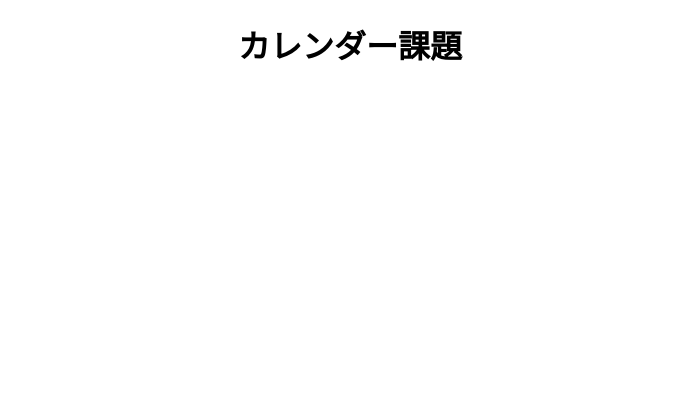
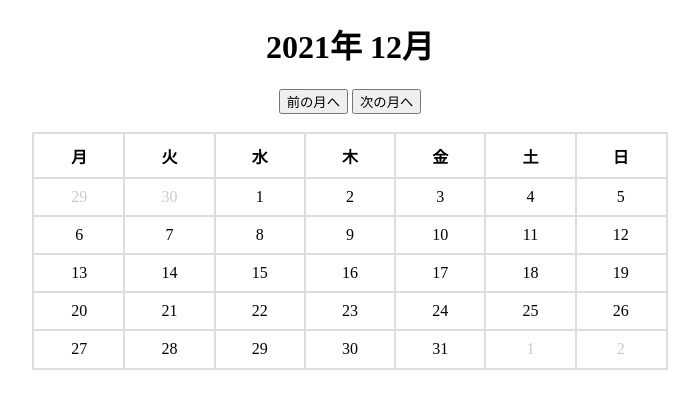
Before and after one commit to osakoyohei/js-calendar, a PHP site: page / in a window 1280 px wide. Shown: the top 409 px of the page, without its empty margins (290-989 px from the left). Run offline with PHP 8.4, Linux system fonts and the light colour scheme.

Commit message:
カレンダー機能実装

```diff
--- a/index.css
+++ b/index.css
@@ -1,3 +1,23 @@
-body {
+/*全体*/
+.wrapper {
     text-align: center;
 }
+
+/* カレンダー */
+table {
+    outline: 2px solid #ddd;
+    border-collapse: collapse;
+    margin: 20px auto;
+    width: 50%;
+    text-align: center;
+}
+th, td {
+    outline: 1px solid #ddd;
+    padding: 10px 5px;
+    text-align: center;
+}
+
+/* 前後月の日付 */
+td.disabled {
+    color: #ccc;
+}
--- a/index.html
+++ b/index.html
@@ -6,8 +6,22 @@
     <meta name="viewport" content="width=device-width, initial-scale=1.0">
     <title>カレンダー課題</title>
     <link rel="stylesheet" href="index.css">
+    <script src="index.js"></script>
 </head>
 <body>
-    <h1>カレンダー課題</h1>
+    <div class="wrapper">
+
+        <!-- 年月表示 -->
+        <h1 id="header"></h1>
+
+        <!-- ボタンクリックで月移動 -->
+        <div id="next-prev-button">
+            <button onclick="prev()">前の月へ</button>
+            <button id="next" onclick="next()">次の月へ</button>
+        </div>
+
+        <!-- カレンダー -->
+        <div id="calendar"></div>
+    </div>
 </body>
 </html>
--- a/index.js
+++ b/index.js
@@ -0,0 +1,93 @@
+const week = ["月", "火", "水", "木", "金", "土", "日"];
+// 現在の日付、時刻を取得
+const today = new Date();
+// 現在の年月の1日目を取得
+var showDate = new Date(today.getFullYear(), today.getMonth(), 1);
+
+// 初期表示
+window.onload = function () {
+    showProcess(today, calendar);
+};
+
+// 前の月表示
+function prev() {
+    showDate.setMonth(showDate.getMonth() - 1);
+    showProcess(showDate);
+}
+
+// 次の月表示
+function next() {
+    showDate.setMonth(showDate.getMonth() + 1);
+    showProcess(showDate);
+}
+
+// カレンダー表示
+function showProcess(date) {
+    var year = date.getFullYear();
+    var month = date.getMonth();
+    document.querySelector('#header').innerHTML = year + "年 " + (month + 1) + "月";
+
+    // 2050年まで表示可能
+    const nextButton = document.querySelector('#next');
+    if (year === 2050 && month+1 === 12) {
+        nextButton.disabled = true;
+    } else {
+        nextButton.disabled = false;
+    }
+
+    var calendar = createProcess(year, month);
+    document.querySelector('#calendar').innerHTML = calendar;
+}
+
+// カレンダー作成
+function createProcess(year, month) {
+    // 曜日
+    var calendar = "<table><tr>";
+    for (var i = 0; i < week.length; i++) {
+        calendar += "<th>" + week[i] + "</th>";
+    }
+    calendar += "</tr>";
+
+    var count = 0;
+    // 表示する月の1日の曜日
+    var startDayOfWeek = new Date(year, month, 1).getDay();
+    // 月曜日始まり
+    if (startDayOfWeek == 0) {
+        startDayOfWeek = 6;
+    } else {
+        startDayOfWeek = startDayOfWeek - 1;
+    }
+    // 表示する月の末日
+    var endDate = new Date(year, month + 1, 0).getDate();
+    // 表示する先月の末日
+    var lastMonthEndDate = new Date(year, month, 0).getDate();
+    //　カレンダー（日付部分）の行数
+    var row = Math.ceil((startDayOfWeek + endDate) / week.length);
+
+    // 1行ずつ設定
+    for (var i = 0; i < row; i++) {
+        calendar += "<tr>";
+        for (var j = 0; j < week.length; j++) {
+            if (i == 0 && j < startDayOfWeek) {
+                // 1行目で先月の最終日までの日付を設定
+                calendar += "<td class='disabled'>" + (lastMonthEndDate - startDayOfWeek + j + 1) + "</td>";
+            } else if (count >= endDate) {
+                // 最終行で最終日以降の翌月の日付を設定
+                count++;
+                calendar += "<td class='disabled'>" + (count - endDate) + "</td>";
+            } else {
+                // 当月の日付を曜日に照らし合わせて設定
+                count++;
+                if(year == today.getFullYear()
+                  && month == (today.getMonth())
+                  && count == today.getDate()){
+                    calendar += "<td>" + count + "</td>";
+                } else {
+                    calendar += "<td>" + count + "</td>";
+                }
+            }
+        }
+        calendar += "</tr>";
+    }
+    return calendar;
+}
```
